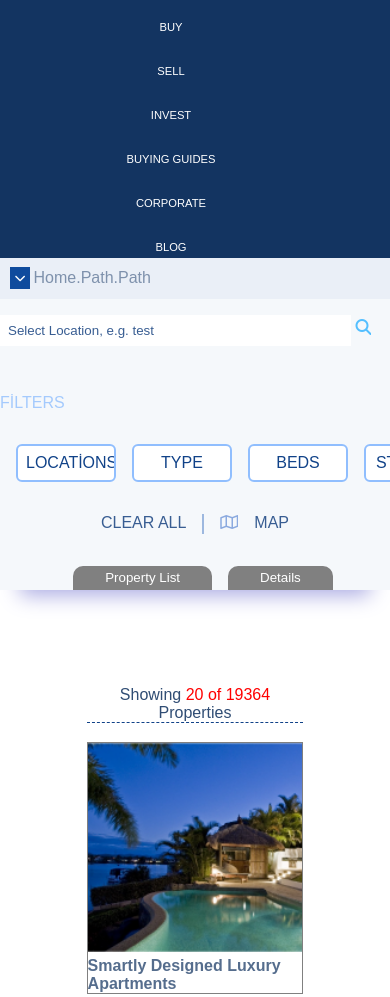
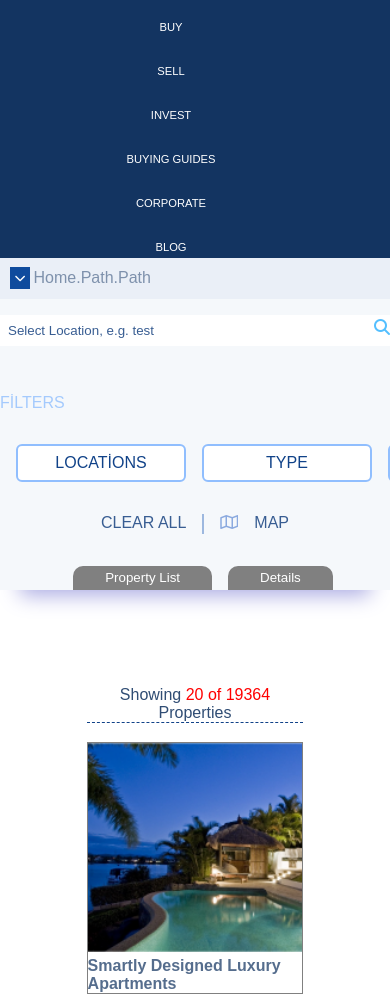
Before and after one commit to ozkan4186/CarbonCase, a plain HTML site: page index.html in a window 390 px wide. Shown: the top 997 px of the page. Drawn offline with Linux system fonts and the light colour scheme.

Commit message:
last css

```diff
--- a/index.html
+++ b/index.html
@@ -48,7 +48,7 @@
     <!-- SEARCH AND FİLTERS-->
     <div class="container3">
       <div>
-        <div>
+        <div class="inputs" >
           <input
             type="text"
             placeholder="Select Location, e.g. test"
@@ -147,14 +147,14 @@
         </div>
 
         <div class="pagination">
-          <a href="#"><i class="fa-solid fa-chevron-left"></i></a>
+          <a href="#" style="border:none" ><i class="fa-solid fa-chevron-left"></i></a>
           <a href="#" class="active">1</a>
           <a href="#">2</a>
           <a href="#">3</a>
           <a href="#">4</a>
           <a href="#">...</a>
           <a href="#">21</a>
-          <a href="#"><i class="fa-solid fa-chevron-right"></i></a>
+          <a href="#" style="border:none" ><i class="fa-solid fa-chevron-right"></i></a>
         </div>
       </div>
     </div>
--- a/style.css
+++ b/style.css
@@ -66,6 +66,7 @@
   margin-right: 0.3rem;
   cursor: pointer;
   border-bottom: 1px dashed #104288; /* Tıklandığında çizgi ekleyin */
+
 }
 
 .home {
@@ -114,9 +115,11 @@
   background-color: #f5f8fb;
   box-shadow: rgb(169, 169, 226) 0px 25px 20px -20px;
 }
+.inputs{
+  position: relative;
+}
 .input {
   text-align: left;
-  position: relative;
   padding: 0.5rem;
   border: none;
   width: 66vw;
@@ -127,8 +130,8 @@
 }
 .search {
   position: absolute;
-  right: 14rem;
-  top: 8rem;
+  right: 13rem;
+  top: 1.3rem;
 }
 .filter1 {
   width: 70vw;
@@ -346,13 +349,17 @@ img {
     width: 24rem;
   }
   .input {
-    width: 90%; /* Giriş kutusunun genişliğini değiştirin */
+    width: 100%; /* Giriş kutusunun genişliğini değiştirin */
     margin: 1rem auto; /* Giriş kutusunu yatayda merkezleyin */
+  }
+  .inputs{
+    position: relative;
+    width: 100vw;
   }
 
   .search {
-    position: relative; /* Arama ikonunu yerleşik konumuna geri getirin */
-    top: 0; /* Arama ikonunu sıfır konumuna getirin */
+    position: absolute; /* Arama ikonunu yerleşik konumuna geri getirin */
+    top: 1; /* Arama ikonunu sıfır konumuna getirin */
     right: 0; /* Arama ikonunu sıfır konumuna getirin */
   }
   .filter1 {
@@ -373,7 +380,7 @@ img {
     -webkit-overflow-scrolling: touch;
   }
   .filter {
-    min-width: 100px; /* Genişlik ayarını düzenledim */
+    min-width: 170px; /* Genişlik ayarını düzenledim */
   }
   .modal {
     display: none;
@@ -422,7 +429,7 @@ img {
     margin: auto;
   }
   .pagination a {
-    padding: 2px 7px; /* Daha küçük yastıklama ve biraz daha büyük kenar yarıçapı */
+    padding: 2px 6px; /* Daha küçük yastıklama ve biraz daha büyük kenar yarıçapı */
     margin: 0;
   }
 }
```
